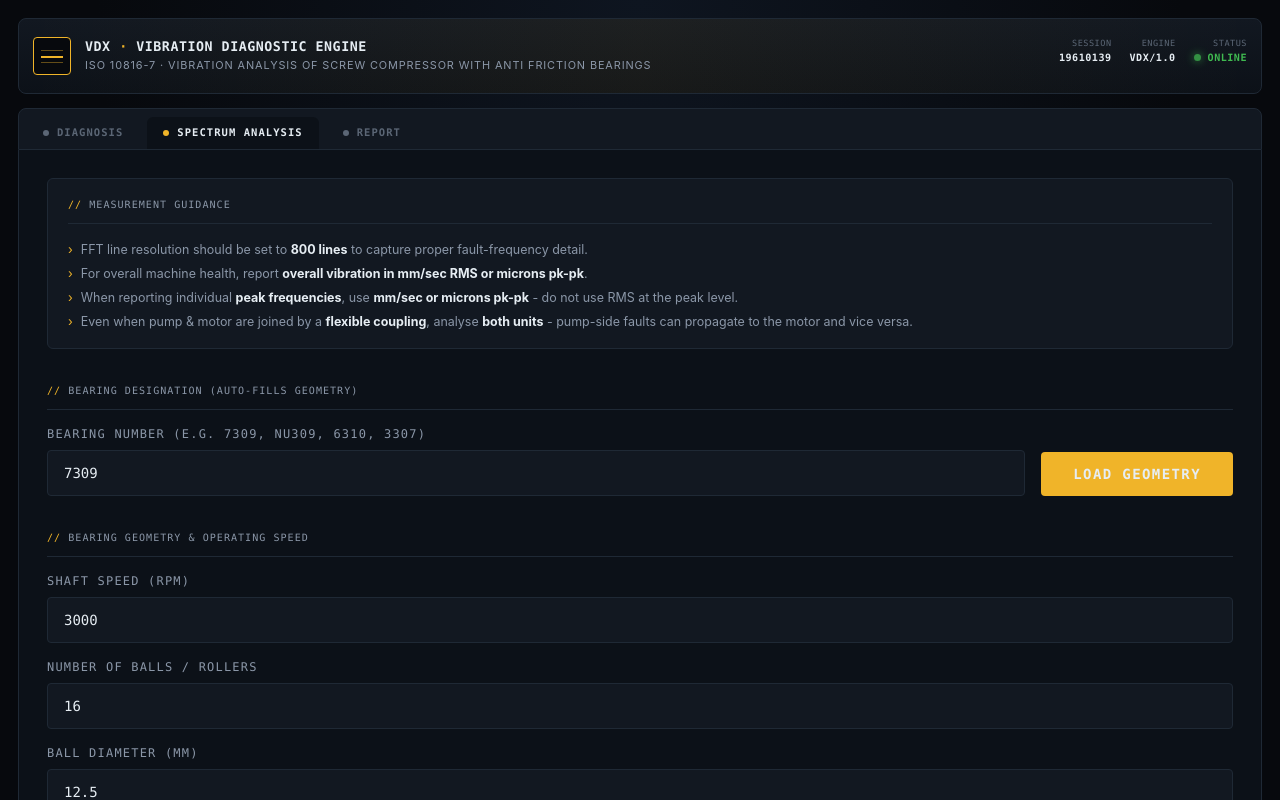
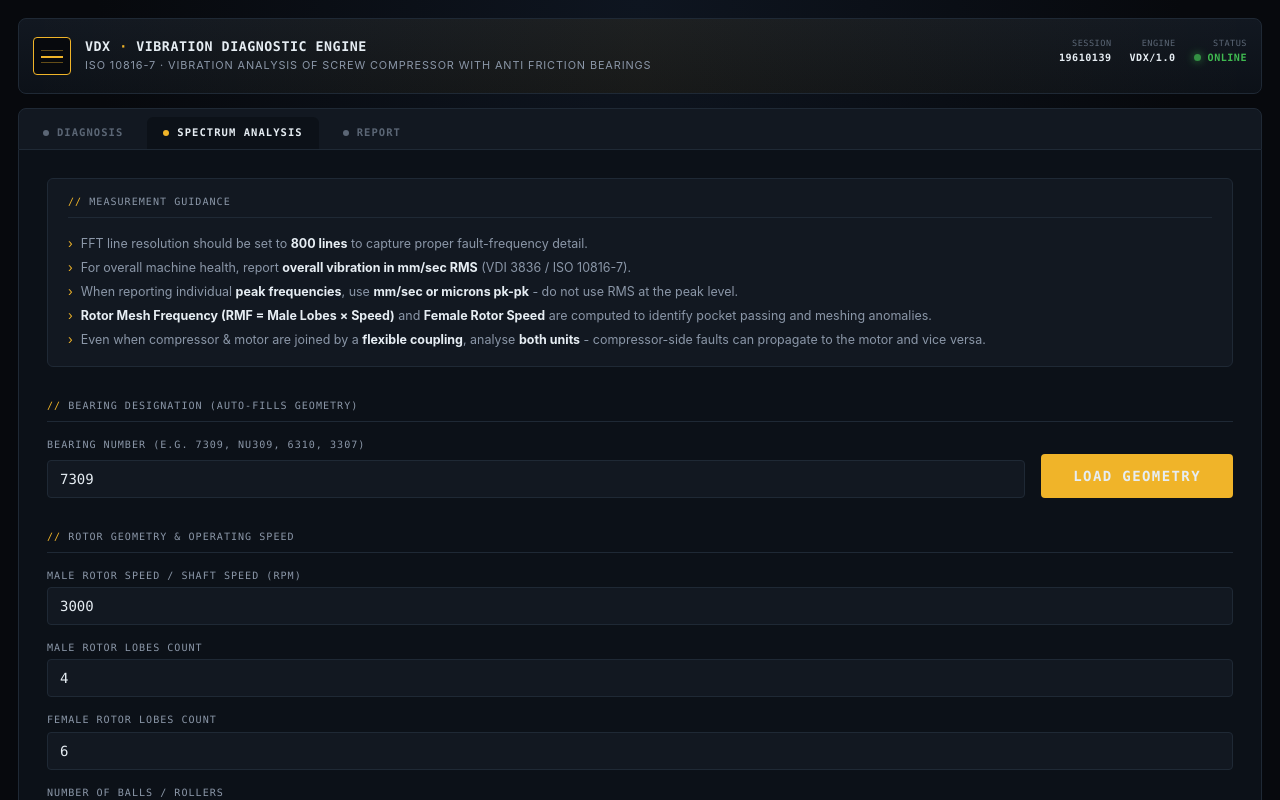
Before and after one commit to ami-souvik/vibration-analysis-engine, a Next.js app: page / in a window 1280 px wide. Both pictures are taken after a click on the button "SPECTRUM ANALYSIS". Shown: the top 800 px of the page. Built offline with nearby package versions, Linux system fonts and the light colour scheme.

Commit message:
feat: align SpectrumTab guidance and calculations with screw compressor domain

```diff
--- a/src/app/api/spectrum/calculate/route.ts
+++ b/src/app/api/spectrum/calculate/route.ts
@@ -6,6 +6,8 @@ export async function POST(request: Request) {
     const body = await request.json();
     const faults = calculateSpectrumFaults({
       shaft_rpm: body.shaft_rpm,
+      male_lobes: body.male_lobes,
+      female_lobes: body.female_lobes,
       balls: body.balls,
       ball_diameter: body.ball_diameter,
       pitch_diameter: body.pitch_diameter,
--- a/src/components/SpectrumTab.tsx
+++ b/src/components/SpectrumTab.tsx
@@ -14,6 +14,8 @@ interface FaultFrequency {
 export default function SpectrumTab() {
   const [bearingNumber, setBearingNumber] = useState("7309");
   const [shaftSpeed, setShaftSpeed] = useState("3000");
+  const [maleLobes, setMaleLobes] = useState("4");
+  const [femaleLobes, setFemaleLobes] = useState("6");
   const [balls, setBalls] = useState("16");
   const [ballDiameter, setBallDiameter] = useState("12.5");
   const [pitchDiameter, setPitchDiameter] = useState("90");
@@ -75,6 +77,8 @@ export default function SpectrumTab() {
         headers: { "Content-Type": "application/json" },
         body: JSON.stringify({
           shaft_rpm: parseFloat(shaftSpeed),
+          male_lobes: parseInt(maleLobes) || 4,
+          female_lobes: parseInt(femaleLobes) || 6,
           balls: parseInt(balls),
           ball_diameter: parseFloat(ballDiameter),
           pitch_diameter: parseFloat(pitchDiameter),
@@ -119,33 +123,34 @@ export default function SpectrumTab() {
   };
 
   return (
-    <div className="flex-1 overflow-y-auto bg-bg-base p-7 flex flex-col gap-8 text-sm">
+    <div className="flex-1 overflow-y-auto bg-bg-base p-4 md:p-7 flex flex-col gap-8 text-sm">
       {/* Measurement Guidance */}
       <div className="bg-bg-elev border border-border rounded-md py-4 px-5">
-        <h3 className="text-text-mute font-mono tracking-widest uppercase pb-2 mb-4 text-[0.72em] border-b border-b-border before:content-['//_'] before:text-accent">Measurement Guidance</h3>
-        < ul className="space-y-1 text-text-mute flex flex-col">
+        <h3 className="text-text-mute font-mono tracking-widest uppercase pb-2 mb-4 text-display-xs border-b border-b-border before:content-['//_'] before:text-accent">Measurement Guidance</h3>
+        <ul className="space-y-1 text-text-mute flex flex-col">
           <li className="text-[0.78rem] before:content-['›'] before:text-accent before:mr-2">FFT line resolution should be set to <strong className="text-text">800 lines</strong> to capture proper fault-frequency detail.</li>
-          <li className="text-[0.78rem] before:content-['›'] before:text-accent before:mr-2">For overall machine health, report <strong className="text-text">overall vibration in mm/sec RMS or microns pk-pk</strong>.</li>
+          <li className="text-[0.78rem] before:content-['›'] before:text-accent before:mr-2">For overall machine health, report <strong className="text-text">overall vibration in mm/sec RMS</strong> (VDI 3836 / ISO 10816-7).</li>
           <li className="text-[0.78rem] before:content-['›'] before:text-accent before:mr-2">When reporting individual <strong className="text-text">peak frequencies</strong>, use <strong className="text-text">mm/sec or microns pk-pk</strong> - do not use RMS at the peak level.</li>
-          <li className="text-[0.78rem] before:content-['›'] before:text-accent before:mr-2">Even when pump & motor are joined by a <strong className="text-text">flexible coupling</strong>, analyse <strong className="text-text">both units</strong> - pump-side faults can propagate to the motor and vice versa.</li>
+          <li className="text-[0.78rem] before:content-['›'] before:text-accent before:mr-2"><strong className="text-text">Rotor Mesh Frequency (RMF = Male Lobes × Speed)</strong> and <strong className="text-text">Female Rotor Speed</strong> are computed to identify pocket passing and meshing anomalies.</li>
+          <li className="text-[0.78rem] before:content-['›'] before:text-accent before:mr-2">Even when compressor & motor are joined by a <strong className="text-text">flexible coupling</strong>, analyse <strong className="text-text">both units</strong> - compressor-side faults can propagate to the motor and vice versa.</li>
         </ul>
       </div>
 
       {/* Bearing Designation */}
       <div>
-        <h3 className="text-text-mute font-mono tracking-widest uppercase pb-2 mb-4 text-[0.72em] border-b border-b-border before:content-['//_'] before:text-accent">
+        <h3 className="text-text-mute font-mono tracking-widest uppercase pb-2 mb-4 text-display-xs border-b border-b-border before:content-['//_'] before:text-accent">
           Bearing Designation (Auto-Fills Geometry)
         </h3>
         <div className="flex gap-4 items-end">
           <div className="flex flex-col flex-1 gap-2">
-            <label className="text-text-mute text-xs uppercase tracking-widest font-mono">
+            <label className="text-text-mute text-display-xs uppercase tracking-widest font-mono">
               Bearing Number (e.g. 7309, NU309, 6310, 3307)
             </label>
             <input
               value={bearingNumber}
               onChange={(e) => setBearingNumber(e.target.value)}
-              placeholder="Type bearing designation, then click Load Geometry"
-              className="bg-bg-elev border border-border rounded px-4 py-3 text-text w-full font-mono focus:outline-none focus:border-accent"
+              placeholder="Type bearing designation, then click Load"
+              className="bg-bg-elev border border-border rounded px-3 py-2 text-text w-full font-mono focus:outline-none focus:border-accent"
             />
           </div>
           <button
@@ -159,48 +164,64 @@ export default function SpectrumTab() {
 
       {/* Bearing Geometry */}
       <div>
-        <h3 className="text-text-mute font-mono tracking-widest uppercase pb-2 mb-4 text-[0.72em] border-b border-b-border before:content-['//_'] before:text-accent">
-          Bearing Geometry & Operating Speed
+        <h3 className="text-text-mute font-mono tracking-widest uppercase pb-2 mb-4 text-display-xs border-b border-b-border before:content-['//_'] before:text-accent">
+          Rotor Geometry & Operating Speed
         </h3>
         <div className="flex flex-col gap-4">
-          <div className="flex flex-col gap-2">
-            <label className="text-text-mute text-xs uppercase tracking-widest font-mono">Shaft Speed (RPM)</label>
+          <div className="flex flex-col gap-1">
+            <label className="text-text-mute text-display-xs uppercase tracking-widest font-mono">Male Rotor Speed / Shaft Speed (RPM)</label>
             <input
               value={shaftSpeed}
               onChange={(e) => setShaftSpeed(e.target.value)}
-              className="bg-bg-elev border border-border rounded px-4 py-3 text-text w-full font-mono focus:outline-none focus:border-accent"
+              className="bg-bg-elev border border-border rounded px-3 py-2 text-text w-full font-mono focus:outline-none focus:border-accent"
             />
           </div>
-          <div className="flex flex-col gap-2">
-            <label className="text-text-mute text-xs uppercase tracking-widest font-mono">Number of Balls / Rollers</label>
+          <div className="flex flex-col gap-1">
+            <label className="text-text-mute text-display-xs uppercase tracking-widest font-mono">Male Rotor Lobes Count</label>
+            <input
+              value={maleLobes}
+              onChange={(e) => setMaleLobes(e.target.value)}
+              className="bg-bg-elev border border-border rounded px-3 py-2 text-text w-full font-mono focus:outline-none focus:border-accent"
+            />
+          </div>
+          <div className="flex flex-col gap-1">
+            <label className="text-text-mute text-display-xs uppercase tracking-widest font-mono">Female Rotor Lobes Count</label>
+            <input
+              value={femaleLobes}
+              onChange={(e) => setFemaleLobes(e.target.value)}
+              className="bg-bg-elev border border-border rounded px-3 py-2 text-text w-full font-mono focus:outline-none focus:border-accent"
+            />
+          </div>
+          <div className="flex flex-col gap-1">
+            <label className="text-text-mute text-display-xs uppercase tracking-widest font-mono">Number of Balls / Rollers</label>
             <input
               value={balls}
               onChange={(e) => setBalls(e.target.value)}
-              className="bg-bg-elev border border-border rounded px-4 py-3 text-text w-full font-mono focus:outline-none focus:border-accent"
+              className="bg-bg-elev border border-border rounded px-3 py-2 text-text w-full font-mono focus:outline-none focus:border-accent"
             />
           </div>
-          <div className="flex flex-col gap-2">
-            <label className="text-text-mute text-xs uppercase tracking-widest font-mono">Ball Diameter (mm)</label>
+          <div className="flex flex-col gap-1">
+            <label className="text-text-mute text-display-xs uppercase tracking-widest font-mono">Ball Diameter (mm)</label>
             <input
               value={ballDiameter}
               onChange={(e) => setBallDiameter(e.target.value)}
-              className="bg-bg-elev border border-border rounded px-4 py-3 text-text w-full font-mono focus:outline-none focus:border-accent"
+              className="bg-bg-elev border border-border rounded px-3 py-2 text-text w-full font-mono focus:outline-none focus:border-accent"
             />
           </div>
-          <div className="flex flex-col gap-2">
-            <label className="text-text-mute text-xs uppercase tracking-widest font-mono">Pitch Diameter (mm)</label>
+          <div className="flex flex-col gap-1">
+            <label className="text-text-mute text-display-xs uppercase tracking-widest font-mono">Pitch Diameter (mm)</label>
             <input
               value={pitchDiameter}
               onChange={(e) => setPitchDiameter(e.target.value)}
-              className="bg-bg-elev border border-border rounded px-4 py-3 text-text w-full font-mono focus:outline-none focus:border-accent"
+              className="bg-bg-elev border border-border rounded px-3 py-2 text-text w-full font-mono focus:outline-none focus:border-accent"
             />
           </div>
-          <div className="flex flex-col gap-2">
-            <label className="text-text-mute text-xs uppercase tracking-widest font-mono">Contact Angle (°)</label>
+          <div className="flex flex-col gap-1">
+            <label className="text-text-mute text-display-xs uppercase tracking-widest font-mono">Contact Angle (°)</label>
             <input
               value={contactAngle}
               onChange={(e) => setContactAngle(e.target.value)}
-              className="bg-bg-elev border border-border rounded px-4 py-3 text-text w-full font-mono focus:outline-none focus:border-accent"
+              className="bg-bg-elev border border-border rounded px-3 py-2 text-text w-full font-mono focus:outline-none focus:border-accent"
             />
           </div>
         </div>
@@ -208,22 +229,22 @@ export default function SpectrumTab() {
 
       {/* Operator Peaks */}
       <div>
-        <h3 className="text-text-mute font-mono tracking-widest uppercase pb-2 mb-4 text-[0.72em] border-b border-b-border before:content-['//_'] before:text-accent">
+        <h3 className="text-text-mute font-mono tracking-widest uppercase pb-2 mb-4 text-display-xs border-b border-b-border before:content-['//_'] before:text-accent">
           Operator-Reported Peaks (Optional)
         </h3>
         <div className="flex flex-col gap-4">
           <div className="flex flex-col gap-2">
-            <label className="text-text-mute text-xs uppercase tracking-widest font-mono">
+            <label className="text-text-mute text-display-xs uppercase tracking-widest font-mono">
               Peak Frequencies - Comma separated Hz (e.g. 49.7, 99.3, 228, 338)
             </label>
             <input
               value={peakFrequencies}
               onChange={(e) => setPeakFrequencies(e.target.value)}
-              className="bg-bg-elev border border-border rounded px-4 py-3 text-text w-full font-mono focus:outline-none focus:border-accent"
+              className="bg-bg-elev border border-border rounded px-3 py-2 text-text w-full font-mono focus:outline-none focus:border-accent"
             />
           </div>
           <div className="flex flex-col gap-2">
-            <label className="text-text-mute text-xs uppercase tracking-widest font-mono">
+            <label className="text-text-mute text-display-xs uppercase tracking-widest font-mono">
               CSV Upload (Frequency, Amplitude)
             </label>
             <div className="bg-bg-elev border border-border rounded px-3 py-2 flex items-center">
@@ -288,7 +309,7 @@ export default function SpectrumTab() {
       {analysisResults.length > 0 && (
         <div className="border border-border rounded overflow-hidden">
           <table className="w-full text-left text-sm font-mono">
-            <thead className="bg-bg-elev text-text-dim text-xs uppercase tracking-widest border-b border-border">
+            <thead className="bg-bg-elev text-text-dim text-display-xs uppercase tracking-widest border-b border-border">
               <tr>
                 <th className="p-4 font-normal">Fault Frequency</th>
                 <th className="p-4 font-normal">Frequency (Hz)</th>
--- a/src/lib/engine/spectrum.ts
+++ b/src/lib/engine/spectrum.ts
@@ -35,13 +35,19 @@ export function calculateSpectrumFaults(params: {
   ball_diameter: number;
   pitch_diameter: number;
   contact_angle: number;
+  male_lobes?: number;
+  female_lobes?: number;
 }): FaultFrequencyResult[] {
-  const { shaft_rpm, balls, ball_diameter, pitch_diameter, contact_angle } = params;
+  const { shaft_rpm, balls, ball_diameter, pitch_diameter, contact_angle, male_lobes = 4, female_lobes = 6 } = params;
 
   const fs = shaft_rpm / 60.0;
   if (fs === 0 || pitch_diameter === 0) {
     return [];
   }
+
+  const femaleSpeedHz = (fs * male_lobes) / female_lobes;
+  const rmfHz = male_lobes * fs;
+  const rmf2xHz = 2 * rmfHz;
 
   const angleRad = (contact_angle * Math.PI) / 180.0;
   const cosAngle = Math.cos(angleRad);
@@ -55,7 +61,10 @@ export function calculateSpectrumFaults(params: {
     (1.0 - Math.pow((ball_diameter / pitch_diameter) * cosAngle, 2));
 
   return [
-    { label: "Shaft (1x)", frequency_hz: Number(fs.toFixed(2)), ratio: "1.00x", description: "Reference - running speed" },
+    { label: "Male Rotor Speed (1x Male Speed)", frequency_hz: Number(fs.toFixed(2)), ratio: "1.00x", description: "Reference - male rotor running speed" },
+    { label: "Female Rotor Speed (1x Female Speed)", frequency_hz: Number(femaleSpeedHz.toFixed(2)), ratio: `${(femaleSpeedHz / fs).toFixed(2)}x`, description: "Female rotor running speed" },
+    { label: "Rotor Mesh Frequency (RMF)", frequency_hz: Number(rmfHz.toFixed(2)), ratio: `${(rmfHz / fs).toFixed(2)}x`, description: "Normal Gas Pulsation / Lobe mesh" },
+    { label: "2x RMF (Pocket Passing)", frequency_hz: Number(rmf2xHz.toFixed(2)), ratio: `${(rmf2xHz / fs).toFixed(2)}x`, description: "Rotor-to-rotor contact / gas pulsation" },
     { label: "FTF - Fundamental Train Frequency", frequency_hz: Number(ftf.toFixed(2)), ratio: `${(ftf / fs).toFixed(2)}x`, description: "Cage defect" },
     { label: "BPFO - Ball Pass Outer Race", frequency_hz: Number(bpfo.toFixed(2)), ratio: `${(bpfo / fs).toFixed(2)}x`, description: "Outer race defect" },
     { label: "BPFI - Ball Pass Inner Race", frequency_hz: Number(bpfi.toFixed(2)), ratio: `${(bpfi / fs).toFixed(2)}x`, description: "Inner race defect" },
--- a/tailwind.config.ts
+++ b/tailwind.config.ts
@@ -30,6 +30,12 @@ const config: Config = {
         mono: ['"JetBrains Mono"', 'ui-monospace', '"SF Mono"', 'Menlo', 'Consolas', 'monospace'],
         sans: ['Inter', '-apple-system', 'BlinkMacSystemFont', '"Segoe UI"', 'sans-serif'],
       },
+      fontSize: {
+        'tight-md': ['0.92em', { lineHeight: '0.2' }],
+        'display-xs': ['0.72em', { lineHeight: '1.4' }],
+        'display-sm': ['0.78em', { lineHeight: '1.6' }],
+        'display-md': ['0.92em', { lineHeight: '1.8' }],
+      }
     },
   },
   plugins: [],
```
Also changed, not shown: src/components/ChatTab.tsx (+5 -5 lines).
